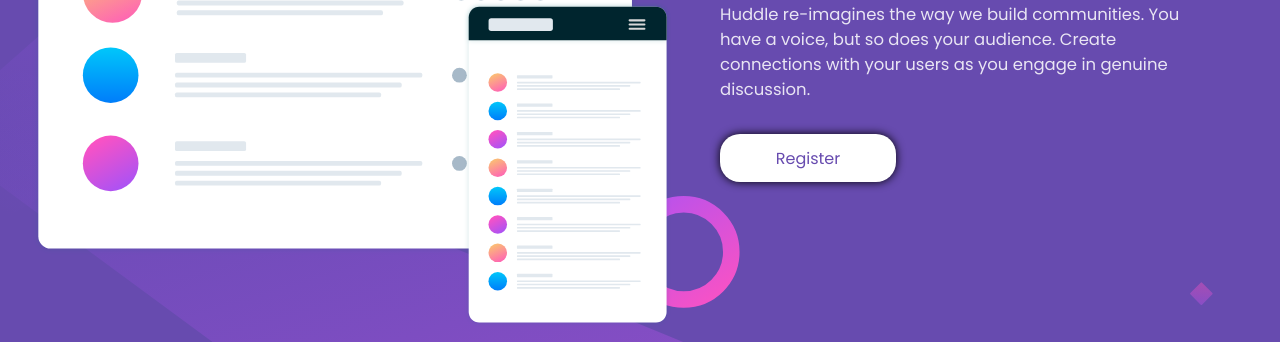
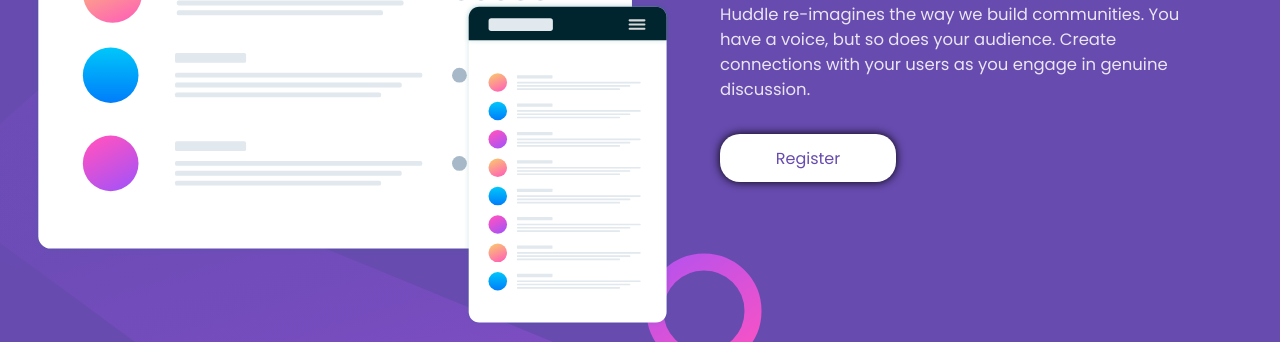
Before and after one commit to Cauabc/Huddle-Landing-Page, a plain HTML site: page index.html in a window 1280 px wide. Shown: the part 252-594 px from the top of the page. Drawn offline with Linux system fonts and the light colour scheme.

Commit message:
Just fixed some background bugs

```diff
--- a/css/style.css
+++ b/css/style.css
@@ -8,10 +8,10 @@ body {
   overflow: hidden;
   background: url(../images/bg-desktop.svg);
   background-size: cover;
-  background-position: center;
   background-repeat: no-repeat;
   background-color: hsl(257deg, 40%, 49%);
   padding: 2em;
+  height: 100vh;
 }
 
 main {
```
